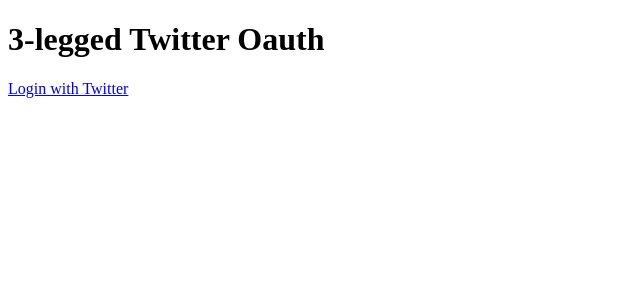
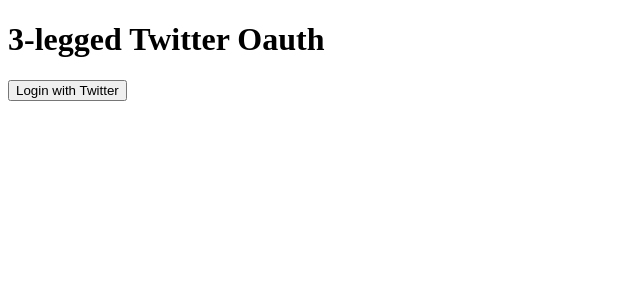
Before and after one commit to deadcoder0904/twitter-api-v2-3-legged-login-using-next-connect, a Next.js app: page / in a window 1280 px wide. Shown: the top 300 px of the page, without its empty margins (0-640 px from the left). Built offline with nearby package versions, Linux system fonts and the light colour scheme.

Commit message:
Use button instead of Link

```diff
--- a/components/Login.tsx
+++ b/components/Login.tsx
@@ -1,6 +1,3 @@
-import Link from 'next/link'
-import { CLIENT_URL } from "../utils";
-
 const twitterLogin = async () => {
   const authWindow = window.open(
     "about:blank",
@@ -13,14 +10,21 @@
     return;
   }
 
-  const res = await fetch(`${CLIENT_URL}/api/twitter/generate-auth-link`);
-	console.log({res})
+  const res = await fetch(`/api/twitter/generate-auth-link`);
+  const data: {url: string} = await res.json()
 
-	// const authURL = res.data.redirect;
-  // authWindow.location.href = authURL;
+	const authURL = data.url;
+  authWindow.location.href = authURL;
+
+  // listen for "window.opener.postMessage" sent from backend via <script>
+  window.addEventListener("message", (event) => {
+    console.log({event})
+    if (event?.data?.success) {
+      const token = event?.data?.token;
+    }
+  });
 }
 
 export const Login = () => <>
-  <Link href='/api/twitter/generate-auth-link'>Login with Twitter</Link>
-  {/* <button onClick={twitterLogin}>Login</button> */}
+  <button onClick={twitterLogin}>Login with Twitter</button>
 </>
--- a/pages/api/twitter/generate-auth-link.ts
+++ b/pages/api/twitter/generate-auth-link.ts
@@ -14,13 +14,13 @@
   const { url, oauth_token, oauth_token_secret } = await new TwitterApi({
     appKey: TWITTER_CONFIG.consumerKey,
     appSecret: TWITTER_CONFIG.consumerSecret,
-  }).generateAuthLink(`${SERVER_URL}api/twitter/get-verifier-token`, {linkMode:'authorize'})
+  }).generateAuthLink(`${SERVER_URL}/api/twitter/get-verifier-token`, {linkMode:'authorize'})
 
   req.session.set(oauth_token, oauth_token_secret)
   await req.session.save()
 
   // redirect to the authentication URL
-  res.redirect(url)
+  res.send({url})
 }
 
 export default handler().get(generateAuthLink)
--- a/pages/api/twitter/get-verifier-token.ts
+++ b/pages/api/twitter/get-verifier-token.ts
@@ -39,7 +39,8 @@
 
   req.session.set('user', user)
 
-  res.redirect('/app')
+  // window.postMessage('message')
+  res.send({url:'/app'})
 }
 
 export default handler().get(getVerifierToken)
--- a/pages/api/twitter/logout.ts
+++ b/pages/api/twitter/logout.ts
@@ -11,7 +11,6 @@
 ) => {
   // // check query params and session data
   // const { oauth_token, oauth_verifier } = req.query
-
 	req.session.destroy()
 
   res.redirect('/')
--- a/types/index.ts
+++ b/types/index.ts
@@ -2,7 +2,6 @@
 import { Session } from 'next-iron-session'
 
 export type AppSession = {
-  // twitterTokenSecret?: Record<string, string>
   session: Session
 }
 
--- a/utils/index.ts
+++ b/utils/index.ts
@@ -7,7 +7,7 @@
   : 'http://localhost:3000'
 export const SERVER_URL = IS_PRODUCTION
   ? 'https://mysite.com/api'
-  : 'http://localhost:3001'
+  : 'http://localhost:3000'
 
 
 export const SESSION_TTL = 182 * 24 * 3600
```
